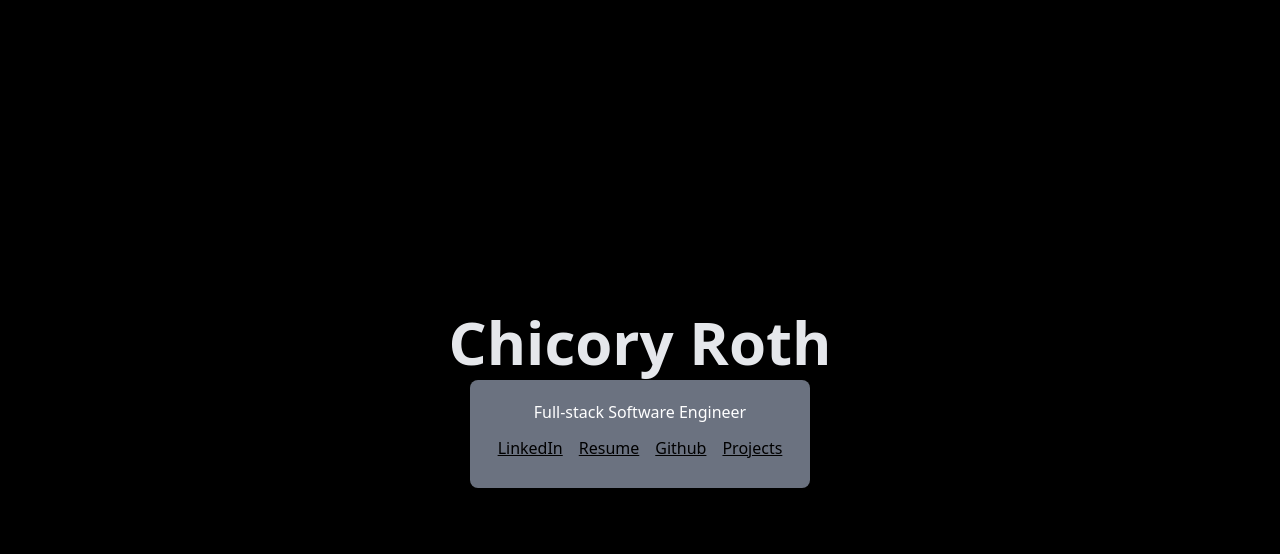
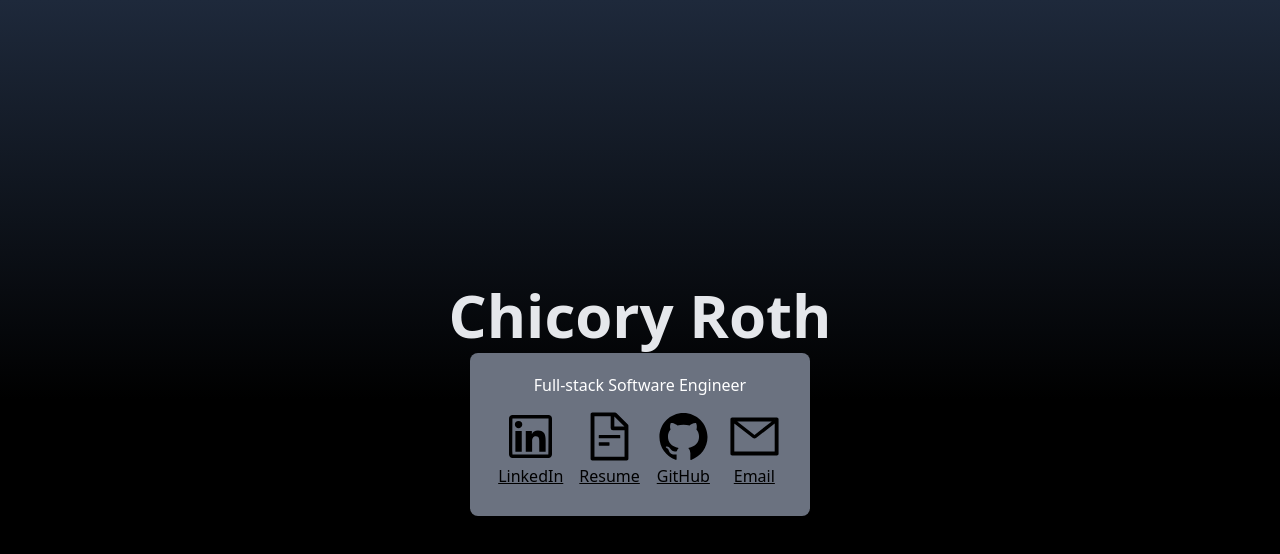
Before and after one commit to chicoryr/chicoryroth.com, an Astro site: page / in a window 1280 px wide. Built offline with nearby package versions, Linux system fonts and the light colour scheme; Astro itself is replaced by a stand-in of ours.

Commit message:
added svg icons

```diff
--- a/src/components/Links.tsx
+++ b/src/components/Links.tsx
@@ -1,23 +1,4 @@
 
-const LINKS = [
-    {
-        url: "https://www.linkedin.com/in/chicory-roth/",
-        text: "LinkedIn",
-        newTab: true,
-    },{
-        url: "/resume",
-        text: "Resume",
-        newTab: false,
-    },{
-      url: "https://github.com/chicoryr",
-        text: "Github",
-        newTab: true,
-    },{
-      url: "/projects",
-        text: "Projects",
-        newTab: false,
-    }
-]
 
 
 
@@ -26,12 +7,38 @@ export default function Links() {
     <div className="flex">
       {LINKS.map((link, i) =>{
         return (
-            <><a className="transition-all underline hover:text-slate-50 hover:tracking-wide p-2"
+            <><a className="transition ease-out duration-1000 underline hover:text-white p-2"
             key={i}
             target={link.newTab ? "_blank" : ""}
-            href={link.url}>{link.text}</a>{" "}</>
+            href={link.url}><div className="grid place-items-center content-between align-bottom text-m">{link.icon ? link.icon : ""}{link.text}</div></a>{" "}</>
         );
       })}
     </div>
   )
 };
+
+
+const LINKS = [
+  {
+      url: "https://www.linkedin.com/in/chicory-roth/",
+      text: "LinkedIn",
+      newTab: true,
+      icon: <svg xmlns="http://www.w3.org/2000/svg" width="55" height="55" viewBox="0 0 1024 1024"><path fill="currentColor" d="M847.7 112H176.3c-35.5 0-64.3 28.8-64.3 64.3v671.4c0 35.5 28.8 64.3 64.3 64.3h671.4c35.5 0 64.3-28.8 64.3-64.3V176.3c0-35.5-28.8-64.3-64.3-64.3zm0 736c-447.8-.1-671.7-.2-671.7-.3c.1-447.8.2-671.7.3-671.7c447.8.1 671.7.2 671.7.3c-.1 447.8-.2 671.7-.3 671.7zM230.6 411.9h118.7v381.8H230.6zm59.4-52.2c37.9 0 68.8-30.8 68.8-68.8a68.8 68.8 0 1 0-137.6 0c-.1 38 30.7 68.8 68.8 68.8zm252.3 245.1c0-49.8 9.5-98 71.2-98c60.8 0 61.7 56.9 61.7 101.2v185.7h118.6V584.3c0-102.8-22.2-181.9-142.3-181.9c-57.7 0-96.4 31.7-112.3 61.7h-1.6v-52.2H423.7v381.8h118.6V604.8z"/></svg>
+  },{
+      url: "/resume",
+      text: "Resume",
+      newTab: false,
+      icon: <svg xmlns="http://www.w3.org/2000/svg" width="55" height="55" viewBox="0 0 1024 1024"><path fill="currentColor" d="M854.6 288.6L639.4 73.4c-6-6-14.1-9.4-22.6-9.4H192c-17.7 0-32 14.3-32 32v832c0 17.7 14.3 32 32 32h640c17.7 0 32-14.3 32-32V311.3c0-8.5-3.4-16.7-9.4-22.7zM790.2 326H602V137.8L790.2 326zm1.8 562H232V136h302v216a42 42 0 0 0 42 42h216v494zM504 618H320c-4.4 0-8 3.6-8 8v48c0 4.4 3.6 8 8 8h184c4.4 0 8-3.6 8-8v-48c0-4.4-3.6-8-8-8zM312 490v48c0 4.4 3.6 8 8 8h384c4.4 0 8-3.6 8-8v-48c0-4.4-3.6-8-8-8H320c-4.4 0-8 3.6-8 8z"/></svg>
+  },{
+    url: "https://github.com/chicoryr",
+      text: "GitHub",
+      newTab: true,
+      icon: <svg xmlns="http://www.w3.org/2000/svg" width="55" height="55" viewBox="0 0 1024 1024"><path fill="currentColor" d="M511.6 76.3C264.3 76.2 64 276.4 64 523.5C64 718.9 189.3 885 363.8 946c23.5 5.9 19.9-10.8 19.9-22.2v-77.5c-135.7 15.9-141.2-73.9-150.3-88.9C215 726 171.5 718 184.5 703c30.9-15.9 62.4 4 98.9 57.9c26.4 39.1 77.9 32.5 104 26c5.7-23.5 17.9-44.5 34.7-60.8c-140.6-25.2-199.2-111-199.2-213c0-49.5 16.3-95 48.3-131.7c-20.4-60.5 1.9-112.3 4.9-120c58.1-5.2 118.5 41.6 123.2 45.3c33-8.9 70.7-13.6 112.9-13.6c42.4 0 80.2 4.9 113.5 13.9c11.3-8.6 67.3-48.8 121.3-43.9c2.9 7.7 24.7 58.3 5.5 118c32.4 36.8 48.9 82.7 48.9 132.3c0 102.2-59 188.1-200 212.9a127.5 127.5 0 0 1 38.1 91v112.5c.8 9 0 17.9 15 17.9c177.1-59.7 304.6-227 304.6-424.1c0-247.2-200.4-447.3-447.5-447.3z"/></svg>
+  },{
+    url: "mailto:chicoryroth@gmail.com",
+      text: "Email",
+      newTab: true,
+      icon: <svg xmlns="http://www.w3.org/2000/svg" width="55" height="55 " viewBox="0 0 1024 1024"><path fill="currentColor" d="M928 160H96c-17.7 0-32 14.3-32 32v640c0 17.7 14.3 32 32 32h832c17.7 0 32-14.3 32-32V192c0-17.7-14.3-32-32-32zm-40 110.8V792H136V270.8l-27.6-21.5l39.3-50.5l42.8 33.3h643.1l42.8-33.3l39.3 50.5l-27.7 21.5zM833.6 232L512 482L190.4 232l-42.8-33.3l-39.3 50.5l27.6 21.5l341.6 265.6a55.99 55.99 0 0 0 68.7 0L888 270.8l27.6-21.5l-39.3-50.5l-42.7 33.2z"/></svg>
+
+  }
+]
--- a/src/components/ResumeCard.tsx
+++ b/src/components/ResumeCard.tsx
@@ -1,7 +1,7 @@
 
 export default function ResumeCard() {
   return (
-    <div className="grid h-screen place-items-center">
+    <div className="grid h-screen place-items-center bg-black">
       <embed
 	src="resume.pdf"
 	type="application/pdf"
--- a/src/pages/index.astro
+++ b/src/pages/index.astro
@@ -13,7 +13,7 @@ import Layout from "../layouts/Layout.astro";
 	</head>
 
 	<body>
-		<div class="grid place-items-center h-screen content-center bg-black">
+		<div class="grid place-items-center h-screen content-center bg-gradient-to-t from-black via-black to-slate-800">
 			<div class="text-6xl pb-2 font-bold text-gray-200">Chicory Roth</div>
 			<NavCard/>
 		</div>
--- a/src/pages/projects.astro
+++ /dev/null
@@ -1,20 +0,0 @@
----
-import Layout from "../layouts/Layout.astro";
----
-<Layout title="Chicory Roth">
-<html lang="en">
-	<head>
-		<meta charset="utf-8" />
-		<meta name="viewport" content="width=device-width" />
-		<link rel="icon" type="image/svg+xml" href="/favicon.svg" />
-		<meta name="generator" content={Astro.generator} />
-		<title>Chicory Roth</title>
-	</head>
-
-	<body>
-		<div class="grid place-items-center h-screen content-center bg-black">
-			<div class="text-6xl pb-2 font-bold text-gray-200">Chicory Roth</div>
-		</div>
-	</body>
-</html>
-</Layout>
```
